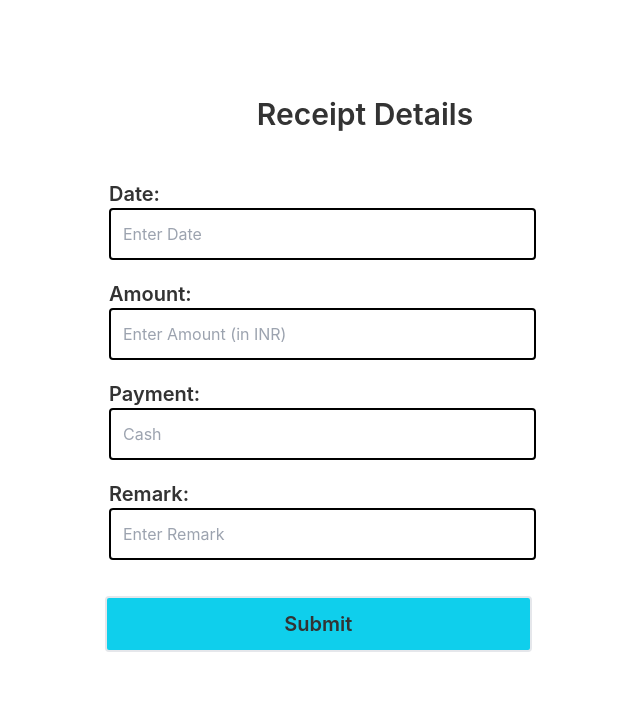
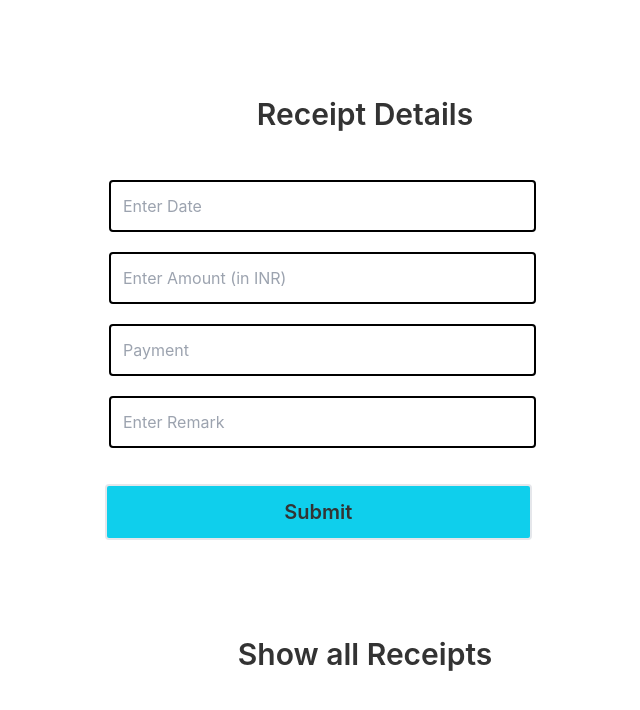
Before and after one commit to Rakibulhasan70/Onito-task, a React (Create React App) app: page / in a window 1280 px wide. Shown: the top 710 px of the page, without its empty margins (275-915 px from the left). Built offline with nearby package versions, Linux system fonts and the light colour scheme.

Commit message:
added info successfully

```diff
--- a/package.json
+++ b/package.json
@@ -9,6 +9,7 @@
     "daisyui": "^2.20.0",
     "react": "^18.2.0",
     "react-dom": "^18.2.0",
+    "react-hook-form": "^7.33.1",
     "react-router-dom": "^6.3.0",
     "react-scripts": "5.0.1",
     "web-vitals": "^2.1.4"
--- a/src/Components/Form.js
+++ b/src/Components/Form.js
@@ -1,58 +1,45 @@
-import React, { useState } from 'react';
+import React from 'react';
+import { useForm } from 'react-hook-form';
+
 
 const Form = () => {
-    const [text, setText] = useState('')
-    const [amount, setAmount] = useState('')
-    const [payment, setPayment] = useState('')
-    const [remark, setRemark] = useState('')
 
-    const handleTextBlur = e => {
-        setText(e.target.value)
-    }
+    const { register, handleSubmit } = useForm();
 
-    const handleAmountBlur = e => {
-        setAmount(e.target.value)
-    }
+    const onSubmit = data => {
+        console.log(data);
 
-    const handlePaymentBlur = e => {
-        setPayment(e.target.value)
-    }
+        const url = 'http://localhost:5000/product';
+        fetch(url, {
+            method: 'POST',
+            headers: {
+                'content-type': 'application/json'
+            },
+            body: JSON.stringify(data)
+        })
+            .then(res => res.json())
+            .then(result => {
+                console.log(result);
+            })
 
-    const handleRemarkBlur = e => {
-        setRemark(e.target.value)
-    }
-
-    const handleSubmit = e => {
-        e.preventDefault();
-        console.log(text, amount, payment, remark);
     }
 
 
     return (
         <div className='container mx-auto'>
             <h2 className='text-3xl font-semibold text-center mt-24 mb-12'>Receipt Details</h2>
-            <form onSubmit={handleSubmit}>
+            <form onSubmit={handleSubmit(onSubmit)}>
+                <input placeholder='Enter Date' className='border-2 p-3 border-black rounded w-2/6 ml-96  mb-5' {...register("date")} />
 
+                <input placeholder='Enter Amount (in INR)' className='border-2 p-3 border-black rounded w-2/6 ml-96     mb-5' {...register("amount")} />
 
-                <label className='ml-96 mr-6 text-xl font-semibold'>Date:</label>
+                <input placeholder='Payment' className='border-2 p-3 border-black rounded w-2/6 ml-96 mb-5' {...register("payment")} />
+
+                <input placeholder='Enter Remark' className='border-2 p-3  border-black rounded w-2/6 ml-96 mb-5'  {...register("remark")} />
+
                 <br />
-                <input onBlur={handleTextBlur} type="text" name="text" id="" placeholder='Enter Date' className='border-2 p-3 border-black rounded w-2/6 ml-96 mb-5' />
-
-                <label className='ml-96 mr-6 text-xl font-semibold '>Amount:</label>
-                <br />
-                <input onBlur={handleAmountBlur} type="text" name="amount" id="" placeholder='Enter Amount (in INR)' className='border-2 p-3 border-black  rounded w-2/6 ml-96 mb-5' />
-
-                <label className='ml-96 mr-6 text-xl font-semibold'>Payment:</label>
-                <br />
-                <input onBlur={handlePaymentBlur} type="text" name="payment" id="" placeholder='Cash' className='border-2 p-3 border-black rounded w-2/6 ml-96 mb-5' />
-
-                <label className='ml-96 mr-6 text-xl font-semibold'>Remark:</label>
-                <br />
-                <input onBlur={handleRemarkBlur} type="text" name="remark" id="" placeholder='Enter Remark' className='border-2 p-3  border-black rounded w-2/6 ml-96 mb-5' />
-
 
                 <input type="submit" value='Submit' id="" className='border-2 p-3 mt-4 text-xl font-semibold rounded w-2/6  bg-primary' style={{ marginLeft: '380px' }} />
-
             </form>
         </div>
     );
--- a/src/Components/Home.js
+++ b/src/Components/Home.js
@@ -1,10 +1,12 @@
 import React from 'react';
 import Form from './Form';
+import Receipts from './Receipts';
 
 const Home = () => {
     return (
         <div>
             <Form></Form>
+            <Receipts></Receipts>
         </div>
     );
 };
--- /dev/null
+++ b/src/Components/Receipts.js
@@ -0,0 +1,11 @@
+import React from 'react';
+
+const Receipts = () => {
+    return (
+        <div className='my-24'>
+            <h2 className='text-3xl font-semibold text-center'> Show all Receipts</h2>
+        </div>
+    );
+};
+
+export default Receipts;
```
Also changed, not shown: 1 other file (tests, documents, lock files or other folders).
